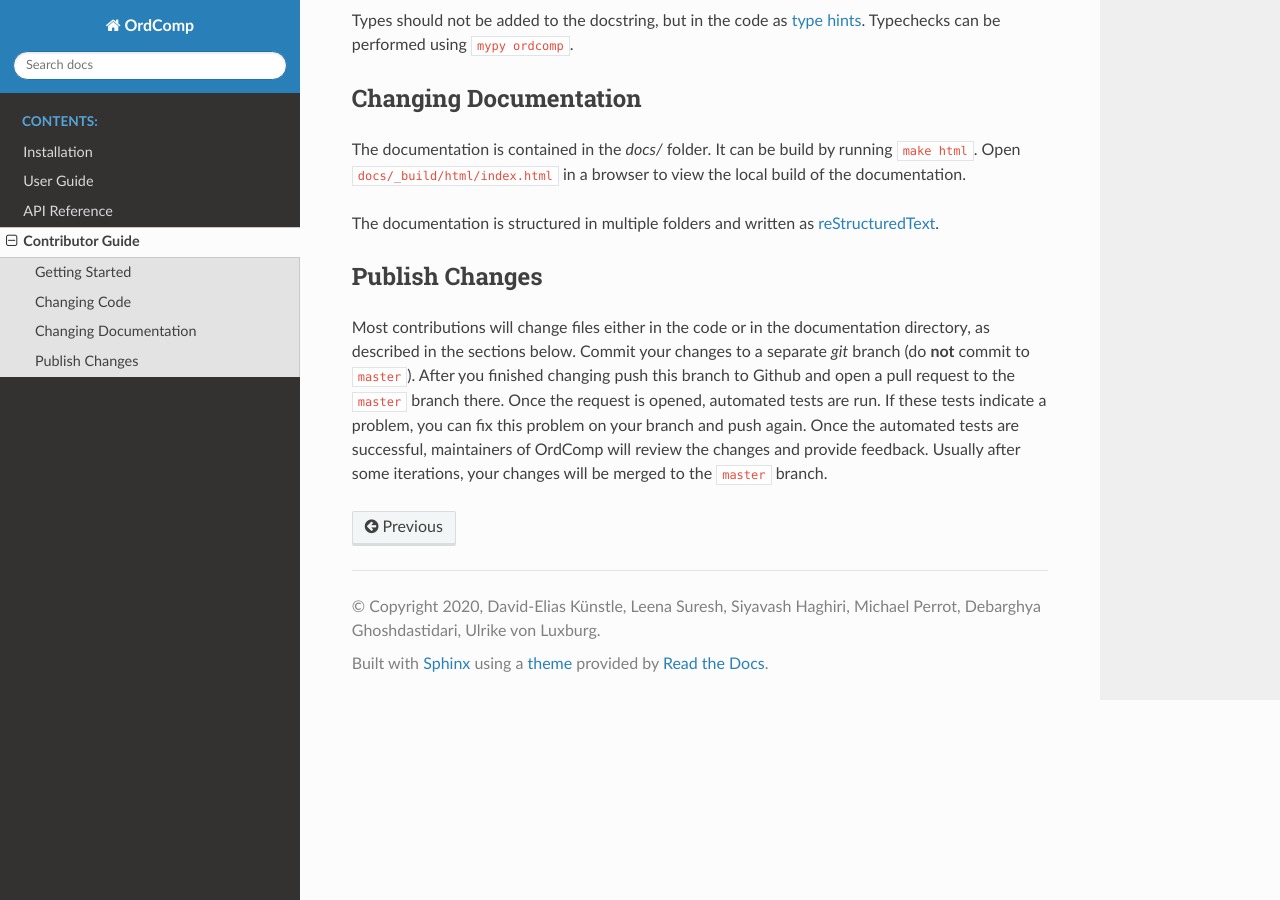
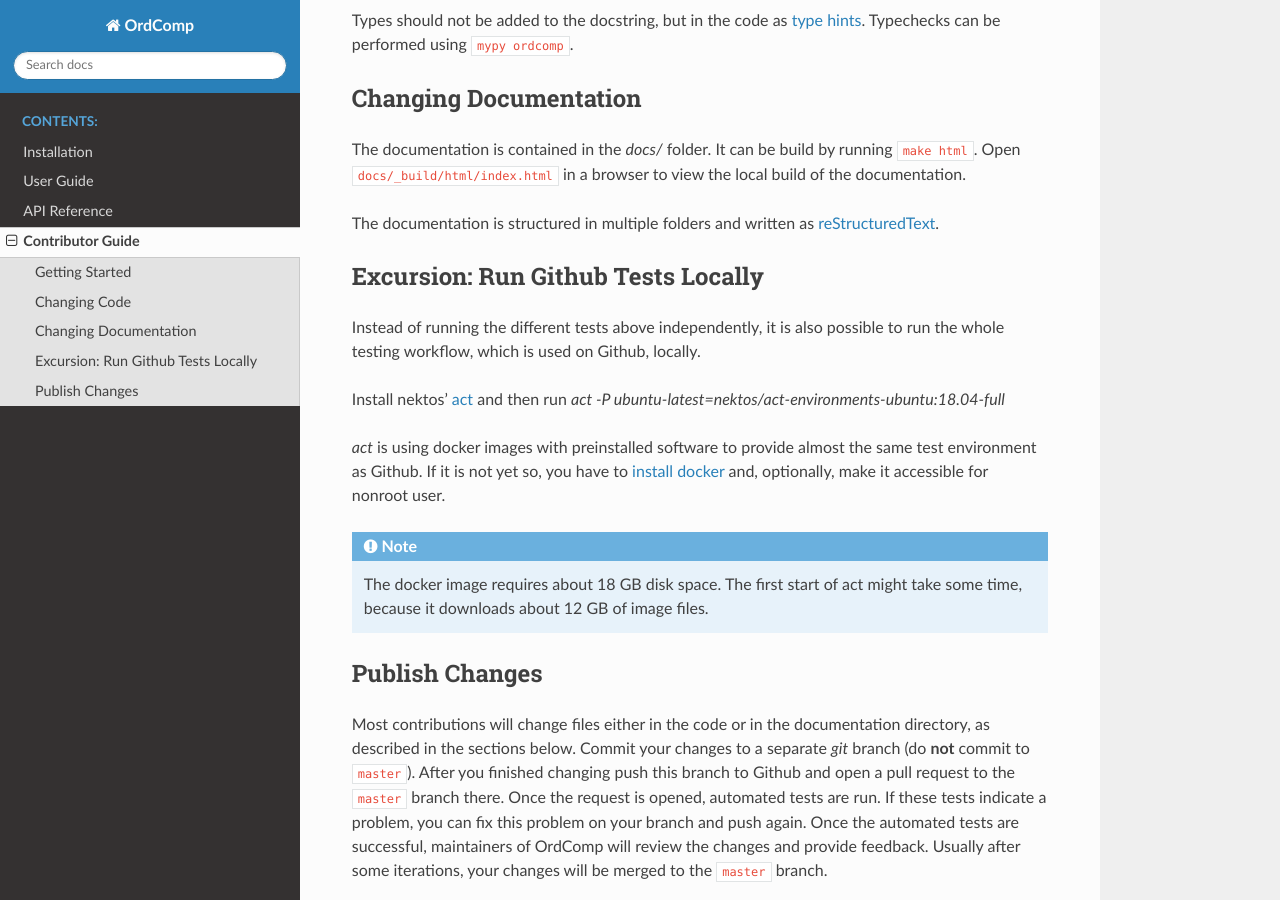
Before and after one commit to cblearn/cblearn, a Sphinx documentation site: the page built from docs/contributor_guide/index.rst, in a window 1280 px wide and 900 px high, scrolled down 773 px. Built offline with Sphinx 7.4.7 and the Read the Docs theme 2.0.0, drawn with Linux system fonts in a browser that asks for light colours; pages that are not in the unit, such as notebooks, are missing from menus.

Commit message:
Add instructions to run github tests on local machine

```diff
--- a/docs/contributor_guide/index.rst
+++ b/docs/contributor_guide/index.rst
@@ -55,6 +55,26 @@
 
 .. _reStructuredText: https://www.sphinx-doc.org/en/master/usage/restructuredtext/index.html
 
+-----------------------------------
+Excursion: Run Github Tests Locally
+-----------------------------------
+
+Instead of running the different tests above independently, it is also possible
+to run the whole testing workflow, which is used on Github, locally.
+
+Install nektos' `act`_ and then run `act -P ubuntu-latest=nektos/act-environments-ubuntu:18.04-full`
+
+`act` is using docker images with preinstalled software to provide almost the same test environment as Github.
+If it is not yet so, you have to `install docker`_ and, optionally, make it accessible for nonroot user.
+
+.. note::
+    The docker image requires about 18 GB disk space. The first start of act might take some time,
+    because it downloads about 12 GB of image files.
+
+.. _act: https://github.com/nektos/act
+.. _`install docker`: https://docs-stage.docker.com/engine/install/
+.. _`accessible for nonroot user`:https://docs.docker.com/engine/install/linux-postinstall/
+
 ------------------
 Publish Changes
 ------------------
```
